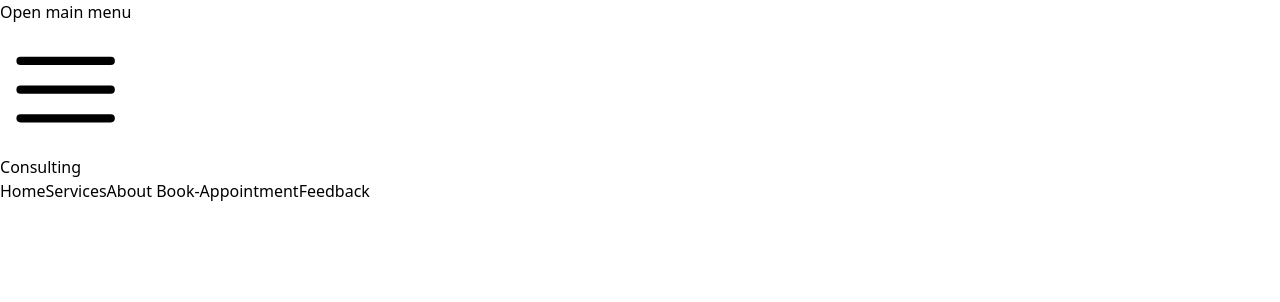
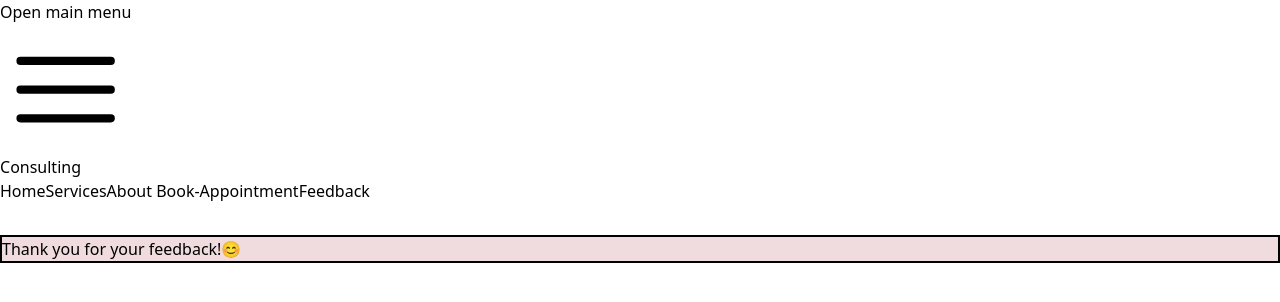
Before and after one commit to mansijaiswal12/counselling-mental-health, a React (Vite) app: page /feedbacksubmit in a window 1280 px wide. Shown: the top 302 px of the page. Built offline with nearby package versions, Linux system fonts and the light colour scheme.

Commit message:
feedback updated

```diff
--- a/src/App.jsx
+++ b/src/App.jsx
@@ -13,6 +13,8 @@ import 'animate.css'
 import Exploreoverthinking from './components/Exploreoverthinking'
 import Exploredepression from './components/Exploredepression'
 import Submit from './components/Submit'
+import FeedbackForm from './components/Feedback'
+import Feedbacksubmit from './components/Feedbacksubmit'
 
 
 
@@ -35,6 +37,7 @@ const App = () => {
         <Route path='/exploroverthinking' element={<Exploreoverthinking/>}/>
         <Route path='/exploredepression' element={<Exploredepression/>}/>
         <Route path='/submit' element={<Submit/>}/>
+        <Route path='/feedbacksubmit' element={<Feedbacksubmit/>}/>
 
 
 
--- a/src/components/Feedback.jsx
+++ b/src/components/Feedback.jsx
@@ -4,6 +4,7 @@ import axios from "axios";
 import { ToastContainer, toast } from 'react-toastify';
 import 'react-toastify/dist/ReactToastify.css';
 import Star from "./Star";
+import { useNavigate } from "react-router-dom";
 const link = 'https://counselling-mental-health-backend.onrender.com'
 
 export default function FeedbackForm() {
@@ -11,7 +12,8 @@ export default function FeedbackForm() {
   const [comments, setcomments] = useState("");
   const [rating, setrating] = useState(0);
   const [therapyNames, settherapyNames] = useState([]);
-  // const [loading, setloading] = useState()
+  const navigate = useNavigate()
+
 
   const handleOptionChange = (option) => {
     if (therapyNames.includes(option)) {
@@ -48,6 +50,12 @@ export default function FeedbackForm() {
       .then((result) => {
         console.log(result);
         toast.success("Thank you for your feedback");
+        setname("")
+        setcomments("")
+        settherapyNames("")
+        setrating("")
+        navigate("/feedbacksubmit")
+
       })
       .catch((err) => {
         console.error("Error submitting feedback:", err);
--- /dev/null
+++ b/src/components/Feedbacksubmit.jsx
@@ -0,0 +1,19 @@
+import React from 'react'
+
+const Feedbacksubmit = () => {
+  return (
+    <div >
+   < main className=' bgsubmit flex justify-center' >
+    <div className='flex sm:w-[50%] flex-col justify-center mt-20 flex-wrap m-6 rounded-lg  min-h-full px-6 py-6 mb-8 lg:px-8 ' style={{border:" 2px solid black", backgroundColor:"rgb(240, 219, 222)"}}>
+    <h1 className=" text-center sm:text-4xl mt-4 font-bold">  Thank you for your feedback!😊</h1>
+
+     {/* <p className='text-center sm:mt-10 text-2xl font-bold mt-10 sm:mb-16'>"name" your Appointment has been confirmed and our team will contact soon!</p> */}
+
+
+     </div>
+    </main>
+    </div>
+  )
+}
+
+export default Feedbacksubmit
```
